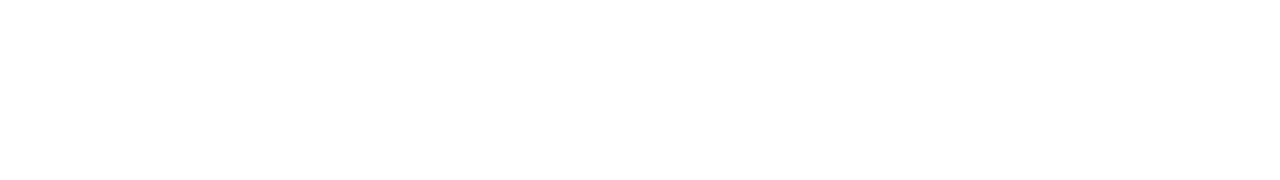
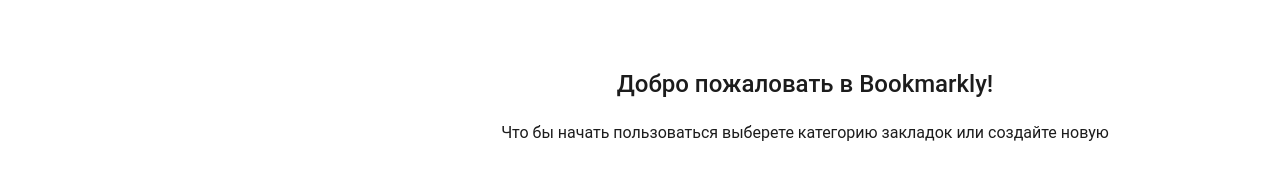
Before and after one commit to kanunnikov-developer/Bookmap-App, a Vue app: page /main in a window 1280 px wide. Shown: the part 184-364 px from the top of the page. Built offline with nearby package versions, Linux system fonts and the light colour scheme; no server answers; the HTML template or start-up script is replaced by a standard one.

Commit message:
Added Index Page and Categories Page

```diff
--- a/package.json
+++ b/package.json
@@ -18,6 +18,7 @@
   "dependencies": {
     "axios": "^1.12.2",
     "pinia": "^3.0.3",
+    "uuid": "^13.0.0",
     "vue": "^3.5.22",
     "vue-router": "^4.5.1"
   },
--- a/src/components/CategorieList.vue
+++ b/src/components/CategorieList.vue
@@ -15,7 +15,9 @@
 <template>
   <ul class="categorie-list">
     <li v-for="category in store.categories" :key="category.id" class="categorie-list__item">
-      <RouterLink to="`/main/${item.alias}`">{{ category.name }}</RouterLink>
+      <RouterLink active-class="active-link" :to="`/main/${category.alias}`">{{
+        category.name
+      }}</RouterLink>
     </li>
     <li>
       <ButtonIcon @click="store.createCategory()">
@@ -49,7 +51,8 @@
   color: var(--color-fg);
 }
 
-.categorie-list__item a:hover {
+.categorie-list__item a:hover,
+.categorie-list__item a.active-link {
   font-size: 24px;
   font-weight: 700;
 }
--- a/src/components/TestComp.vue
+++ /dev/null
@@ -1,3 +0,0 @@
-<script setup lang="ts"></script>
-
-<template>Привет</template>
--- a/src/routes.ts
+++ b/src/routes.ts
@@ -1,7 +1,5 @@
 import { createRouter, createWebHistory } from 'vue-router';
 import AuthView from './views/AuthView.vue';
-import MainView from './views/MainView.vue';
-import TestComp from './components/TestComp.vue';
 
 export const router = createRouter({
   routes: [
@@ -11,11 +9,16 @@
     },
     {
       path: '/main',
-      component: MainView,
+      component: () => import('./views/MainView.vue'),
       children: [
         {
           path: '',
-          component: TestComp,
+          component: () => import('./views/IndexVue.vue'),
+          name: 'main',
+        },
+        {
+          path: ':alias',
+          component: () => import('./views/CategoryVue.vue'),
         },
       ],
     },
--- a/src/stores/categories.store.ts
+++ b/src/stores/categories.store.ts
@@ -3,6 +3,7 @@
 import type { Category } from '@/interfaces/category.interface';
 import { http } from '@/api';
 import { API_ROUTES } from '@/api';
+import { v4 as uuidv4 } from 'uuid';
 
 export const useCategoriesStore = defineStore('categories', () => {
   const categories = ref<Category[]>([]);
@@ -15,7 +16,7 @@
   async function createCategory() {
     const { data } = await http.post<Category>(API_ROUTES.categories, {
       name: 'Новая категория',
-      alias: 'new',
+      alias: uuidv4(),
     });
     categories.value.push(data);
   }
--- a/src/views/AuthView.vue
+++ b/src/views/AuthView.vue
@@ -1,12 +1,21 @@
 <script setup lang="ts">
 import ButtonText from '@/components/ButtonText.vue';
+import { useRouter } from 'vue-router';
+
+const router = useRouter();
+
+function redirecttoMain() {
+  router.push({
+    name: 'main',
+  });
+}
 </script>
 
 <template>
   <div class="auth">
     <div class="auth-form">
       <h1 class="auth-header">Bookmarkly</h1>
-      <ButtonText>Вход</ButtonText>
+      <ButtonText @click="redirecttoMain">Вход</ButtonText>
     </div>
   </div>
 </template>
--- /dev/null
+++ b/src/views/CategoryVue.vue
@@ -0,0 +1 @@
+<template>Category {{ $route.params.alias }}</template>
--- /dev/null
+++ b/src/views/IndexVue.vue
@@ -0,0 +1,29 @@
+<script setup lang="ts"></script>
+
+<template>
+  <div class="index">
+    <h1 class="index-header">Добро пожаловать в Bookmarkly!</h1>
+    <p class="index-description">
+      Что бы начать пользоваться выберете категорию закладок или создайте новую
+    </p>
+  </div>
+</template>
+
+<style scoped>
+.index {
+  display: flex;
+  flex-direction: column;
+  align-items: center;
+  justify-content: center;
+  gap: 25px;
+}
+
+.index-header {
+  font-size: 24px;
+  font-weight: 500;
+}
+
+.index-description {
+  font-size: 16px;
+}
+</style>
--- a/src/views/MainView.vue
+++ b/src/views/MainView.vue
@@ -26,6 +26,14 @@
 }
 
 .nav {
-  min-width: 400px;
+  min-width: 320px;
+}
+
+main {
+  display: flex;
+  align-items: center;
+  justify-content: center;
+  flex-grow: 1;
+  height: 300px;
 }
 </style>
```
Also changed, not shown: 1 other file (tests, documents, lock files or other folders).
